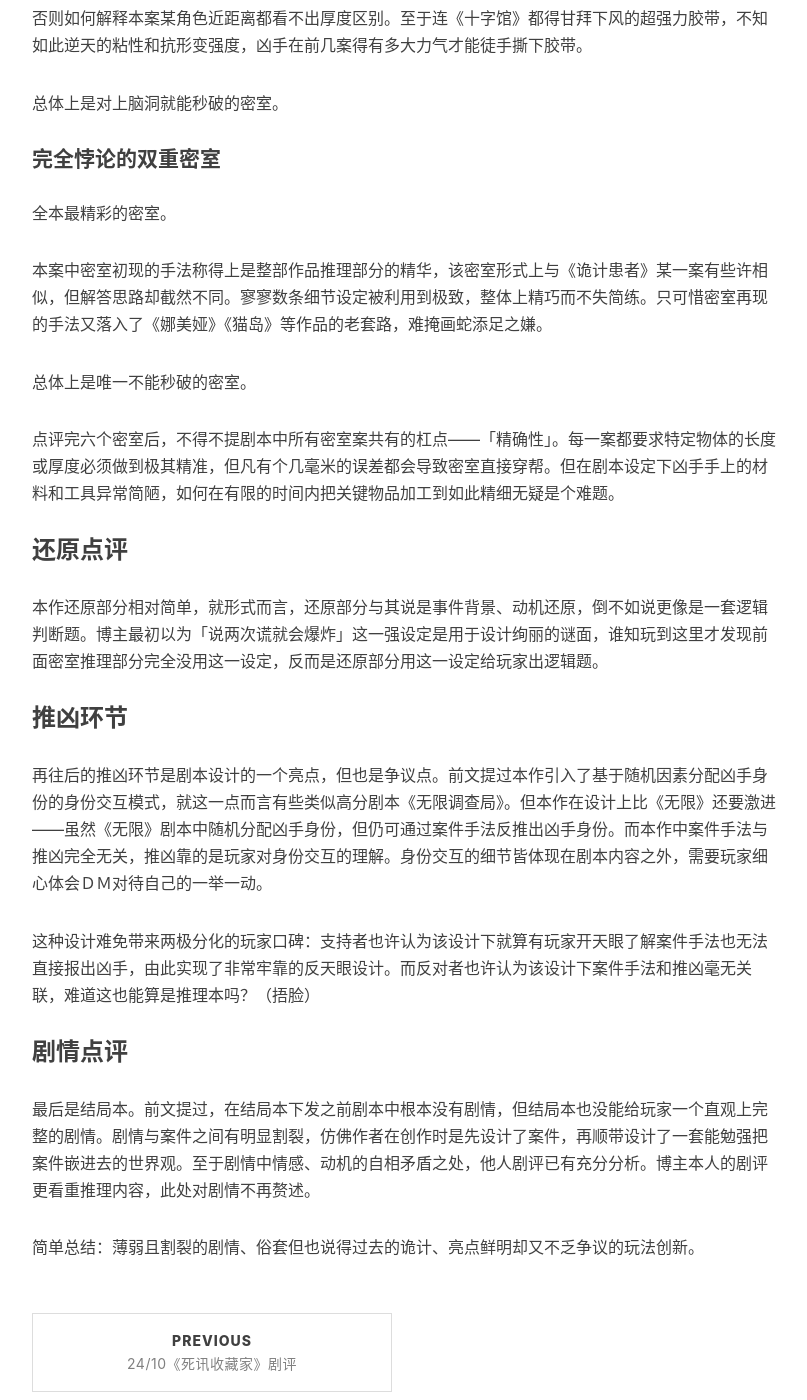
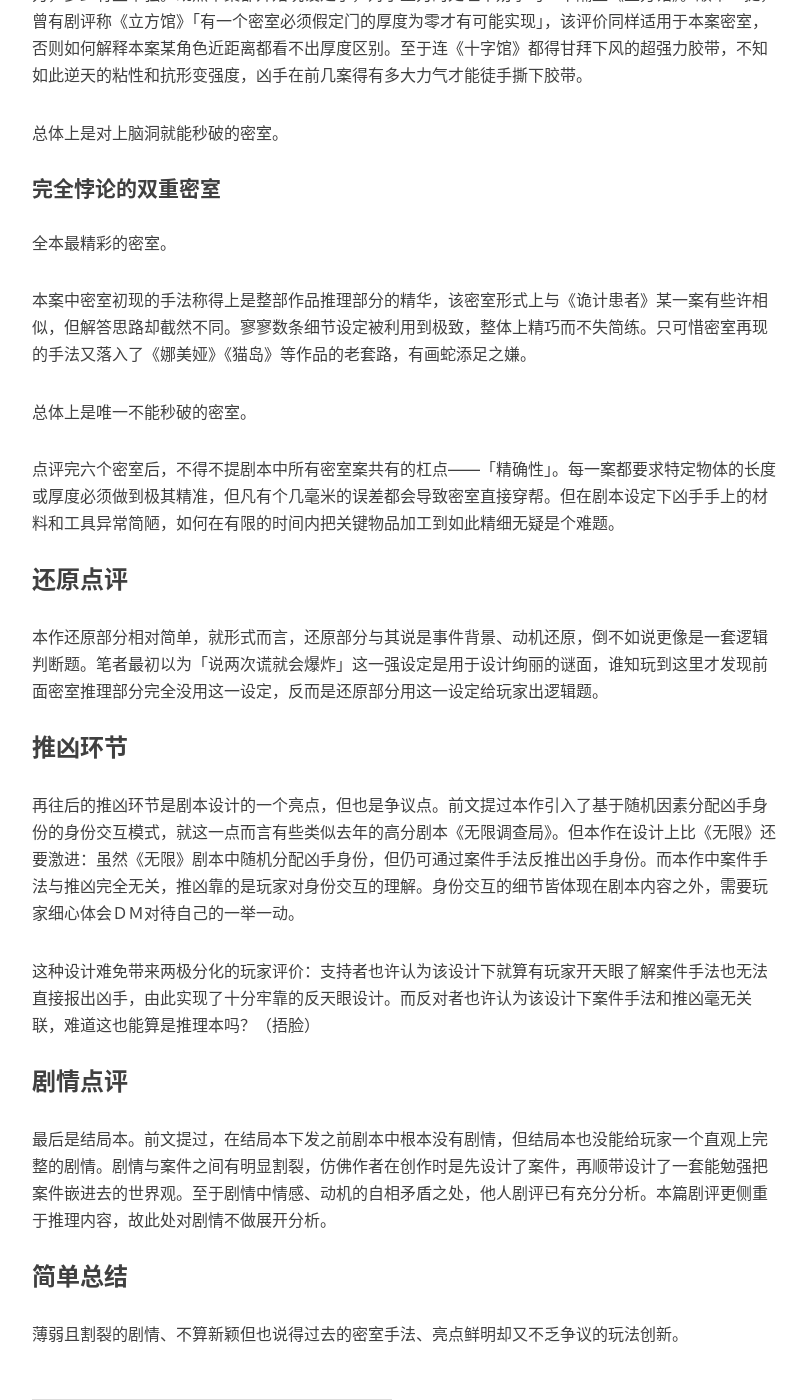
Before and after one commit to mysteryreview/mysteryreview.github.io, a Jekyll site: the page built from _posts/2024-10-31-谎谎而终.md, in a window 1280 px wide and 1400 px high, scrolled down 2811 px. Shown: the whole window, without its empty margins (233-1040 px from the left). Built offline with Jekyll 4.4.1, drawn with Linux system fonts in a browser that asks for light colours; nearby versions of some CDN libraries; comment, search, counter and statistics services are not loaded; some of the changed text lies outside the part shown.

Commit message:
Update 2024-10-31-谎谎而终.md

```diff
--- a/_posts/2024-10-31-谎谎而终.md
+++ b/_posts/2024-10-31-谎谎而终.md
@@ -46,9 +45,10 @@
 全本第二简单的密室。
 
 该密室手法「<font style="background-color: #000000; color: black">先把钥匙塞进嘴里，再把头颅从窗户扔入</font>」神似《汴京》匠铺案。
+
 该密室手法「<font style="background-color: #000000; color: black">被害人早已被分尸，床上尸体为凶手假扮</font>」神似《汴京》童府案。
 
-看上去多少有些过度「致敬」 了……（捂脸）
+看上去多少有些过度「致敬」了……（捂脸）
 
 总体上是可以秒破的密室。
 
@@ -82,7 +82,7 @@
 
 全本最精彩的密室。
 
-本案中密室初现的手法称得上是整部作品推理部分的精华，该密室形式上与《诡计患者》某一案有些许相似，但解答思路却截然不同。寥寥数条细节设定被利用到极致，整体上精巧而不失简练。只可惜密室再现的手法又落入了《娜美娅》《猫岛》等作品的老套路，难掩画蛇添足之嫌。
+本案中密室初现的手法称得上是整部作品推理部分的精华，该密室形式上与《诡计患者》某一案有些许相似，但解答思路却截然不同。寥寥数条细节设定被利用到极致，整体上精巧而不失简练。只可惜密室再现的手法又落入了《娜美娅》《猫岛》等作品的老套路，有画蛇添足之嫌。
 
 总体上是唯一不能秒破的密室。
 
@@ -90,16 +90,18 @@
 
 ### 还原点评
 
-本作还原部分相对简单，就形式而言，还原部分与其说是事件背景、动机还原，倒不如说更像是一套逻辑判断题。博主最初以为「说两次谎就会爆炸」这一强设定是用于设计绚丽的谜面，谁知玩到这里才发现前面密室推理部分完全没用这一设定，反而是还原部分用这一设定给玩家出逻辑题。
+本作还原部分相对简单，就形式而言，还原部分与其说是事件背景、动机还原，倒不如说更像是一套逻辑判断题。笔者最初以为「说两次谎就会爆炸」这一强设定是用于设计绚丽的谜面，谁知玩到这里才发现前面密室推理部分完全没用这一设定，反而是还原部分用这一设定给玩家出逻辑题。
 
 ### 推凶环节
 
-再往后的推凶环节是剧本设计的一个亮点，但也是争议点。前文提过本作引入了基于随机因素分配凶手身份的身份交互模式，就这一点而言有些类似高分剧本《无限调查局》。但本作在设计上比《无限》还要激进——虽然《无限》剧本中随机分配凶手身份，但仍可通过案件手法反推出凶手身份。而本作中案件手法与推凶完全无关，推凶靠的是玩家对身份交互的理解。身份交互的细节皆体现在剧本内容之外，需要玩家细心体会ＤＭ对待自己的一举一动。
+再往后的推凶环节是剧本设计的一个亮点，但也是争议点。前文提过本作引入了基于随机因素分配凶手身份的身份交互模式，就这一点而言有些类似去年的高分剧本《无限调查局》。但本作在设计上比《无限》还要激进：虽然《无限》剧本中随机分配凶手身份，但仍可通过案件手法反推出凶手身份。而本作中案件手法与推凶完全无关，推凶靠的是玩家对身份交互的理解。身份交互的细节皆体现在剧本内容之外，需要玩家细心体会ＤＭ对待自己的一举一动。
 
-这种设计难免带来两极分化的玩家口碑：支持者也许认为该设计下就算有玩家开天眼了解案件手法也无法直接报出凶手，由此实现了非常牢靠的反天眼设计。而反对者也许认为该设计下案件手法和推凶毫无关联，难道这也能算是推理本吗？（捂脸）
+这种设计难免带来两极分化的玩家评价：支持者也许认为该设计下就算有玩家开天眼了解案件手法也无法直接报出凶手，由此实现了十分牢靠的反天眼设计。而反对者也许认为该设计下案件手法和推凶毫无关联，难道这也能算是推理本吗？（捂脸）
 
 ### 剧情点评
 
-最后是结局本。前文提过，在结局本下发之前剧本中根本没有剧情，但结局本也没能给玩家一个直观上完整的剧情。剧情与案件之间有明显割裂，仿佛作者在创作时是先设计了案件，再顺带设计了一套能勉强把案件嵌进去的世界观。至于剧情中情感、动机的自相矛盾之处，他人剧评已有充分分析。博主本人的剧评更看重推理内容，此处对剧情不再赘述。
+最后是结局本。前文提过，在结局本下发之前剧本中根本没有剧情，但结局本也没能给玩家一个直观上完整的剧情。剧情与案件之间有明显割裂，仿佛作者在创作时是先设计了案件，再顺带设计了一套能勉强把案件嵌进去的世界观。至于剧情中情感、动机的自相矛盾之处，他人剧评已有充分分析。本篇剧评更侧重于推理内容，故此处对剧情不做展开分析。
 
-简单总结：薄弱且割裂的剧情、俗套但也说得过去的诡计、亮点鲜明却又不乏争议的玩法创新。
+### 简单总结
+
+薄弱且割裂的剧情、不算新颖但也说得过去的密室手法、亮点鲜明却又不乏争议的玩法创新。
```
Also changed, not shown: other parts of _posts/2024-10-31-谎谎而终.md (+3 -4 lines).
